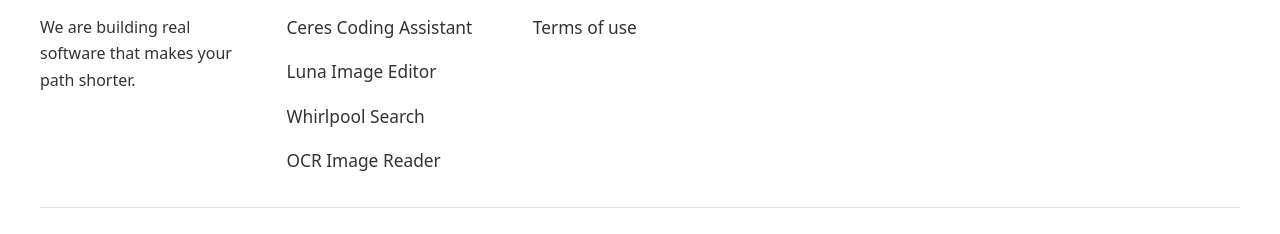
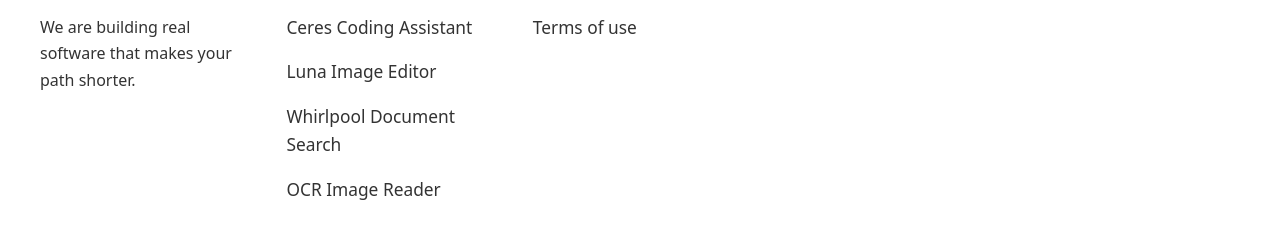
Before and after one commit to libandreas/whirlpool, a plain HTML site: page web/privacy-policy.html in a window 1280 px wide. Shown: the part 3095-3329 px from the top of the page. Drawn offline with Linux system fonts and the light colour scheme.

Commit message:
Use Whirlpool Document Search in the navigation

```diff
--- a/web/privacy-policy.html
+++ b/web/privacy-policy.html
@@ -26,7 +26,7 @@
 <a href="https://ceres-assistant.com/ceres-browser/"><strong>Ceres Browser Assistant</strong></a>
 <a href="https://ceres-assistant.com/ceres-ide/"><strong>Ceres Coding Assistant</strong></a>
 <a href="https://ceres-assistant.com/luna-crop/"><strong>Luna Image Editor</strong></a>
-<a href="https://libandreas.github.io/whirlpool/"><strong>Whirlpool Search</strong></a>
+<a href="https://libandreas.github.io/whirlpool/"><strong>Whirlpool Document Search</strong></a>
 <a href="https://libandreas.github.io/image-reader-ocr/"><strong>OCR Image Reader</strong></a>
 </div>
 			<a target="_blank" rel="noopener noreferrer" href="https://andreaspa.gumroad.com/l/whirlpool" class="nav-link">Pricing</a>
@@ -113,7 +113,7 @@
 <a href="https://ceres-assistant.com/ceres-browser/">Ceres Browser Assistant</a>
 <a href="https://ceres-assistant.com/ceres-ide/">Ceres Coding Assistant</a>
 <a href="https://ceres-assistant.com/luna-crop/">Luna Image Editor</a>
-<a href="https://libandreas.github.io/whirlpool/">Whirlpool Search</a>
+<a href="https://libandreas.github.io/whirlpool/">Whirlpool Document Search</a>
 <a href="https://libandreas.github.io/image-reader-ocr/">OCR Image Reader</a>
 </div>
 
```
